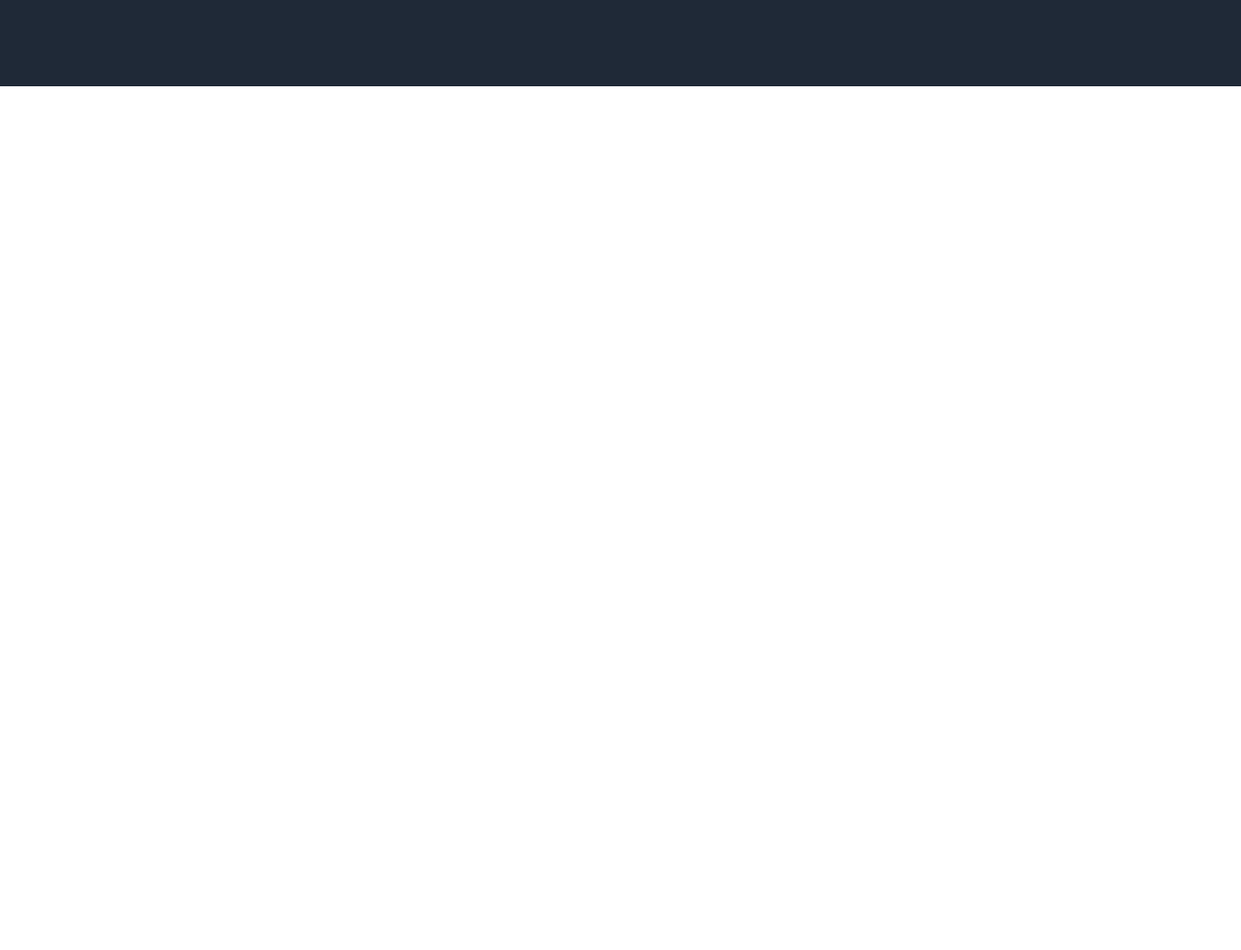
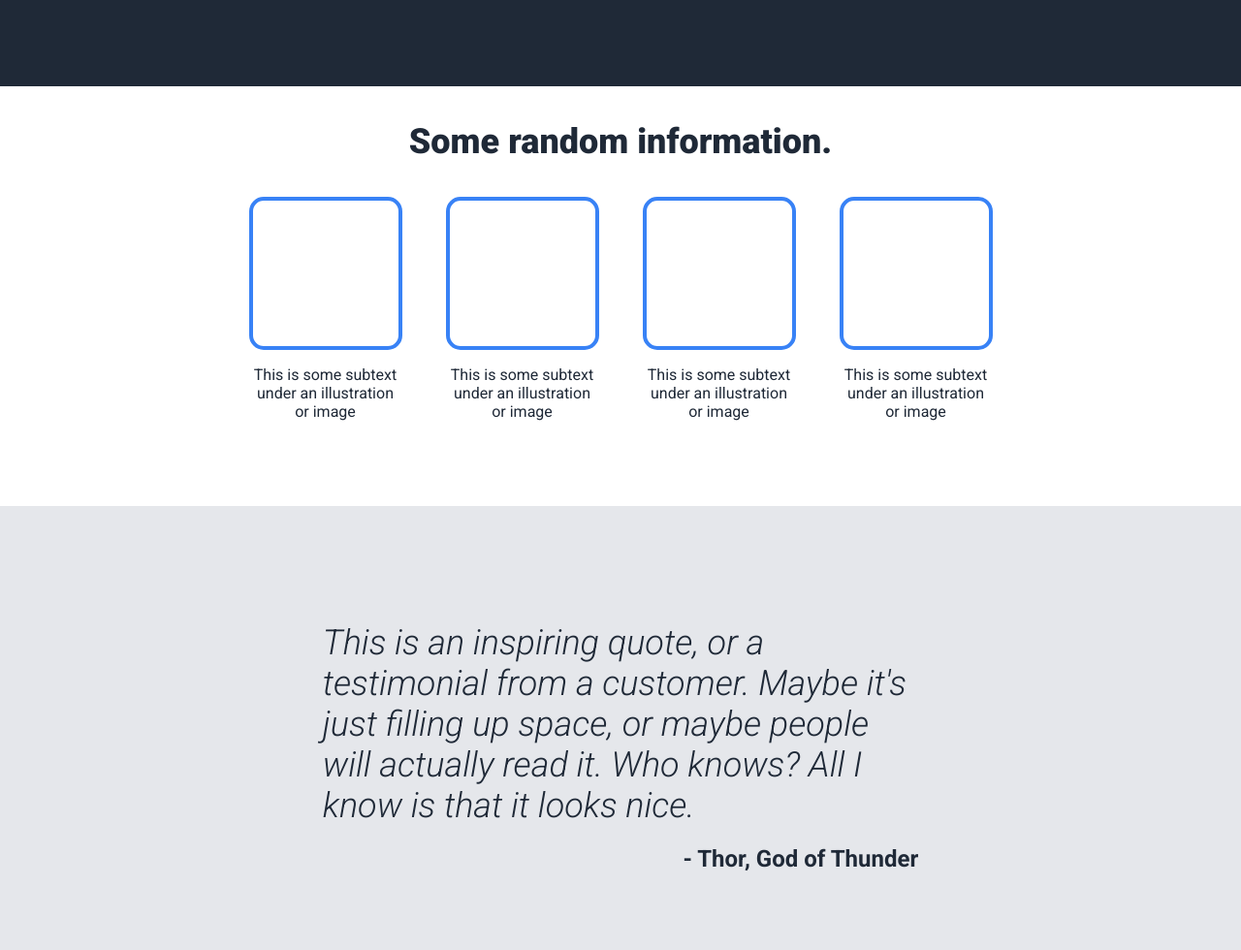
Before and after one commit to Ciberramir52/landing_page, a plain HTML site: page index.html in a window 1280 px wide. Shown: the part 380-1360 px from the top of the page at 97% size. Before the commit the page ends 800 px from the top, so only its background shows below. Drawn offline with Linux system fonts and the light colour scheme.

Commit message:
Make random-section and quote-section

```diff
--- a/index.html
+++ b/index.html
@@ -35,5 +35,34 @@
             </div>
         </div>
     </div>
+    <div class="random-info">
+        <h1>Some random information.</h1>
+        <div class="random-content">
+            <div class="random-item">
+                <div class="random-image"></div>
+                <p>This is some subtext under an illustration or image</p>
+            </div>
+            <div class="random-item">
+                <div class="random-image"></div>
+                <p>This is some subtext under an illustration or image</p>
+            </div>
+            <div class="random-item">
+                <div class="random-image"></div>
+                <p>This is some subtext under an illustration or image</p>
+            </div>
+            <div class="random-item">
+                <div class="random-image"></div>
+                <p>This is some subtext under an illustration or image</p>
+            </div>
+        </div>
+    </div>
+    <div class="quote-section">
+        <div class="quote-content">
+            <p class="quote"><em>This is an inspiring quote, or a testimonial from a customer.
+                Maybe it's just filling up space, or maybe people will
+                actually read it. Who knows? All I know is that it looks nice.</em></p>
+            <p class="author"><strong>- Thor, God of Thunder</strong></p>
+        </div>
+    </div>
 </body>
 </html>
--- a/style.css
+++ b/style.css
@@ -78,10 +78,78 @@ body {
 .website-info button {
     font-size: 14px;
     font-weight: 700;
-    background-color: cornflowerblue;
+    background-color: #3882F6;
     padding: 7px 35px;
     border-radius: 6px;
     color: white;
     border: none;
     text-align: center;
 }
+
+.random-info {
+    margin: 0;
+    padding: 36px 0px;
+    text-align: center;
+    display: flex;
+    flex-direction: column;
+}
+
+.random-info h1 {
+    margin: 0;
+    color: #1F2937;
+    font-size: 36px;
+    font-weight: 900;
+}
+
+.random-content {
+    color: #1F2937;
+    margin: 36px auto;
+    display: flex;
+    justify-content: center;
+    gap: 45px;
+}
+
+.random-item {
+    flex-basis: 150px;
+    display: flex;
+    flex-direction: column;
+}
+
+.random-image {
+    height: 150px;
+    width: 150px;
+    border: #3882F6 4px solid;
+    border-radius: 15px;
+}
+
+.quote-section {
+    padding: 120px 0px 80px 0px;
+    background-color: #E5E7EB;
+    color: #1F2937;
+    display: flex;
+    justify-content: center;
+    align-items: center;
+}
+
+.quote-content {
+    flex-basis: 48%;
+    display: flex;
+    flex-direction: column;
+    gap: 20px;
+}
+
+.quote-section p {
+    margin: 0;
+}
+
+.quote {
+    font-size: 36px;
+    display: flex;
+    justify-content: center;
+    align-items: center;
+}
+
+.author {
+    font-size: 24px;
+    align-self: flex-end;
+}
```
